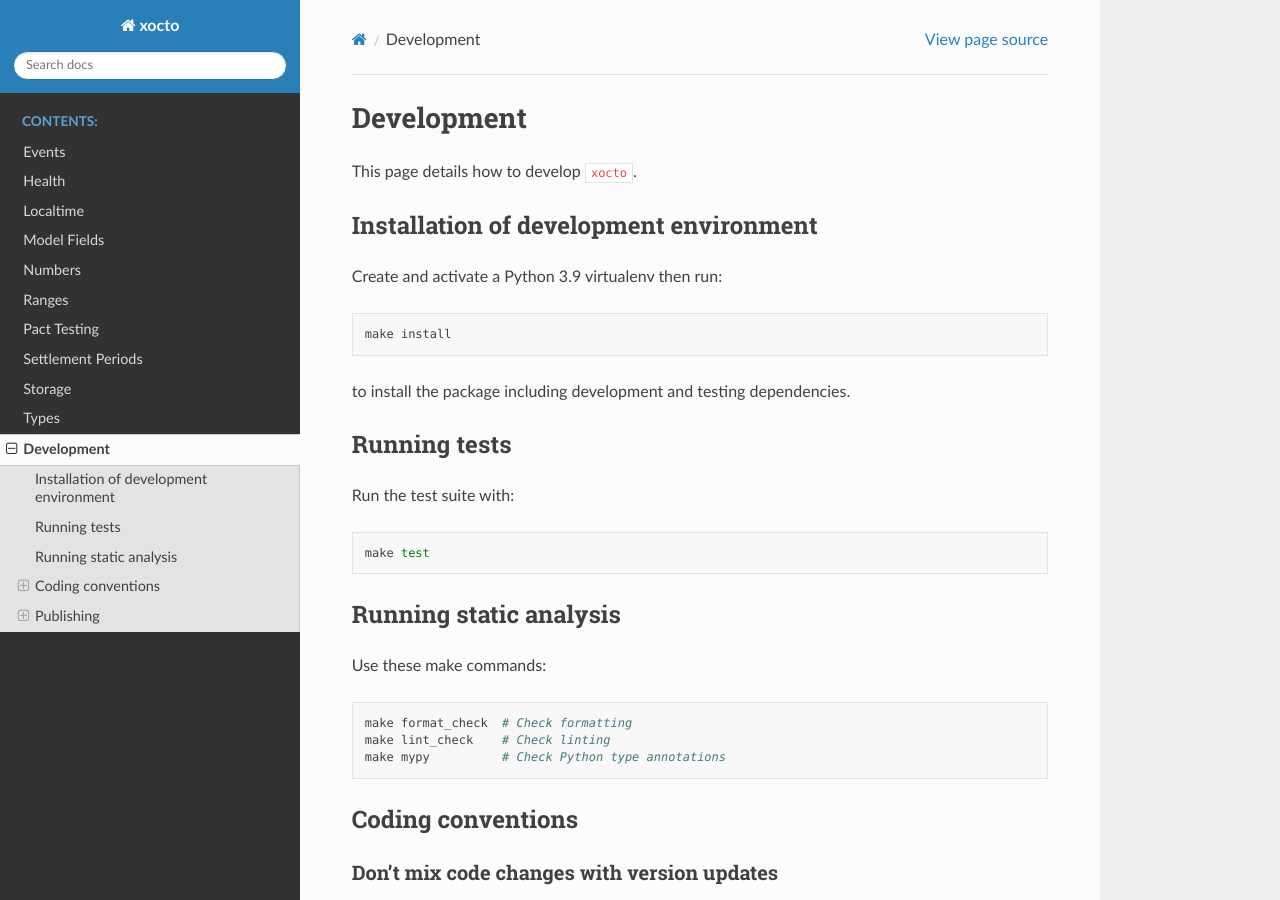
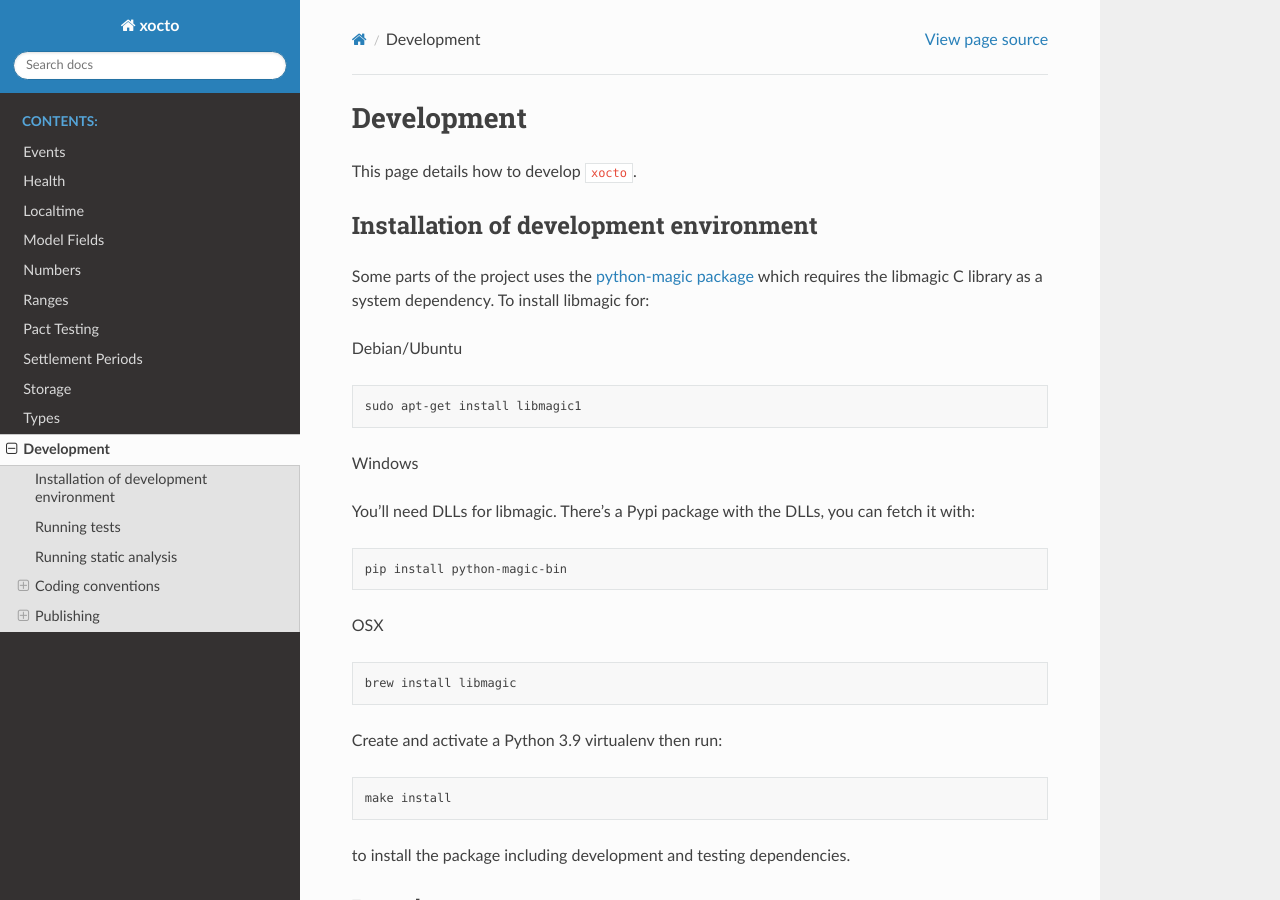
Before and after one commit to octoenergy/xocto, a Sphinx documentation site: the page built from docs/xocto/development.md, in a window 1280 px wide and 900 px high. Built offline with Sphinx 7.4.7 and the Read the Docs theme 3.1.0, drawn with Linux system fonts in a browser that asks for light colours.

Commit message:
add instructions for installing libmagic(a development system dependenc)y to docs. Fixes #213

````diff
--- a/docs/xocto/development.md
+++ b/docs/xocto/development.md
@@ -3,6 +3,28 @@
 This page details how to develop `xocto`.
 
 ## Installation of development environment
+
+Some parts of the project uses the [python-magic package](https://pypi.org/project/python-magic/) which requires the libmagic C library as a system dependency. To install libmagic for:
+
+Debian/Ubuntu
+
+```sh
+sudo apt-get install libmagic1
+```
+
+Windows
+
+You'll need DLLs for libmagic. There's a Pypi package with the DLLs, you can fetch it with:
+
+```sh
+pip install python-magic-bin
+```
+
+OSX
+
+```sh
+brew install libmagic
+```
 
 Create and activate a Python 3.9 virtualenv then run:
 
````
